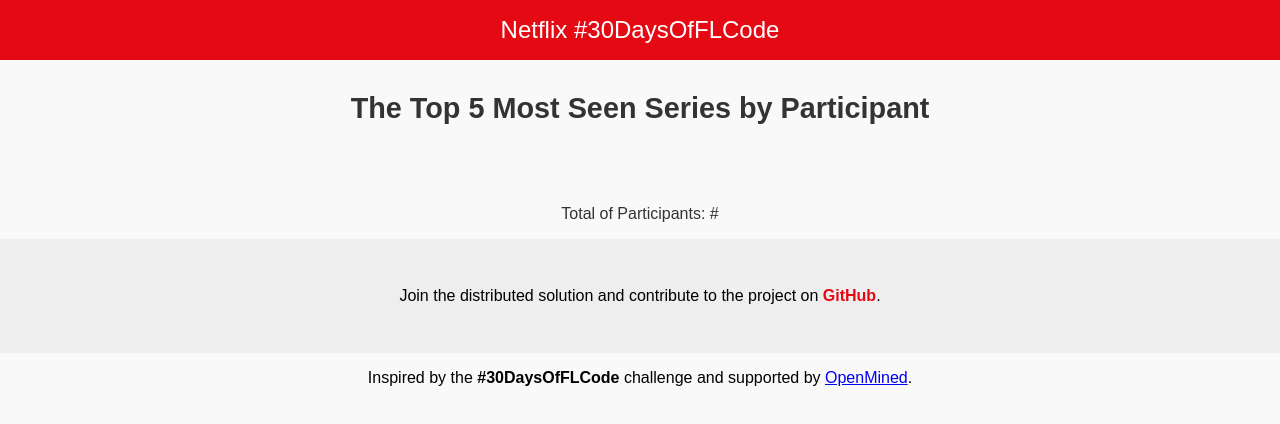
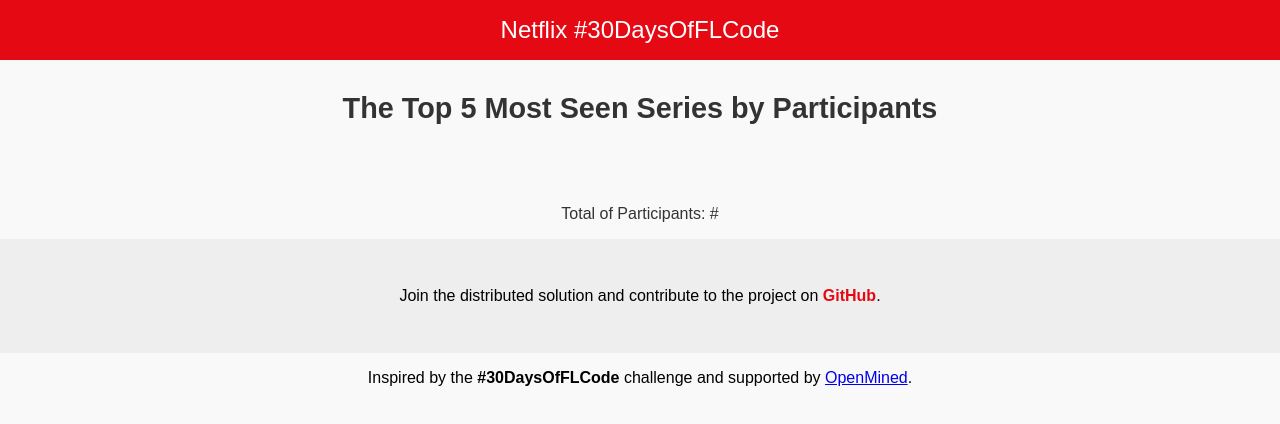
Before and after one commit to svenlankester/syftbox-netflix, a plain HTML site: page aggregator/assets/top5-series.html in a window 1280 px wide. Drawn offline with Linux system fonts and the light colour scheme.

Commit message:
fix template typo

```diff
--- a/aggregator/assets/top5-series.html
+++ b/aggregator/assets/top5-series.html
@@ -88,7 +88,7 @@
         Netflix #30DaysOfFLCode
     </header>
     <div class="container">
-        <div class="headline">The Top 5 Most Seen Series by Participant</div>
+        <div class="headline">The Top 5 Most Seen Series by Participants</div>
         <div class="top-series-row" id="top-series-row">
             <!-- Top 5 most viewed series will be populated dynamically -->
         </div>
```
